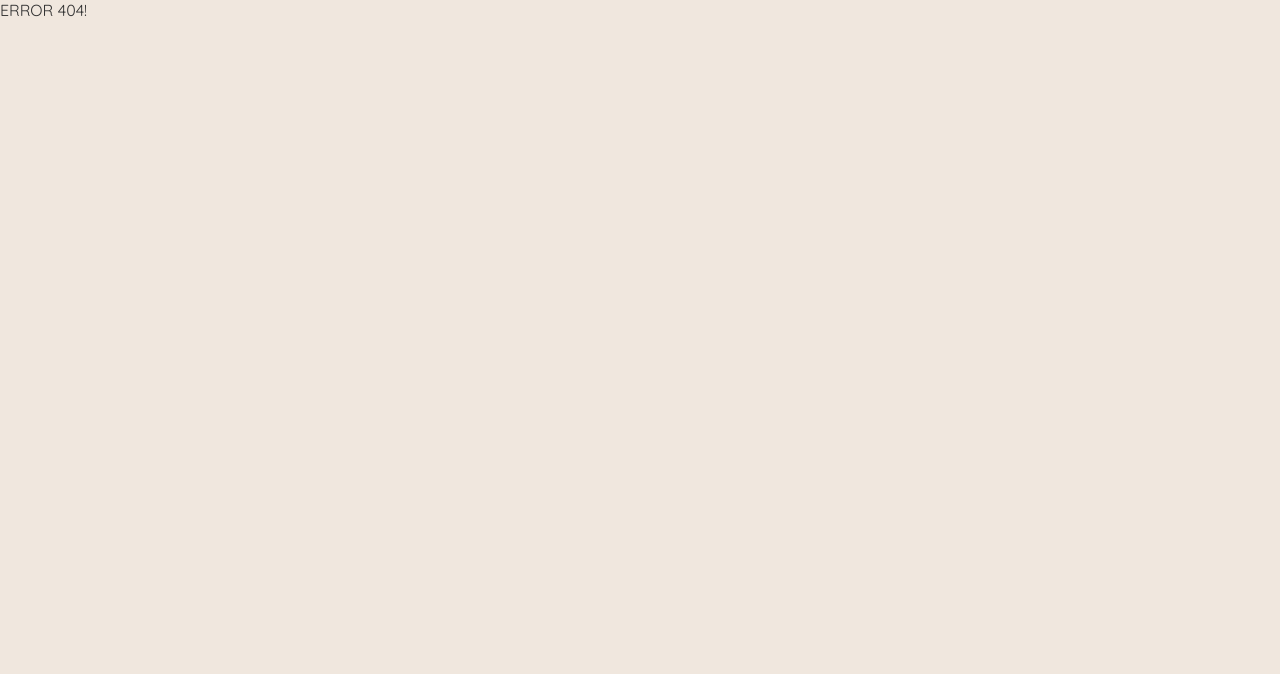
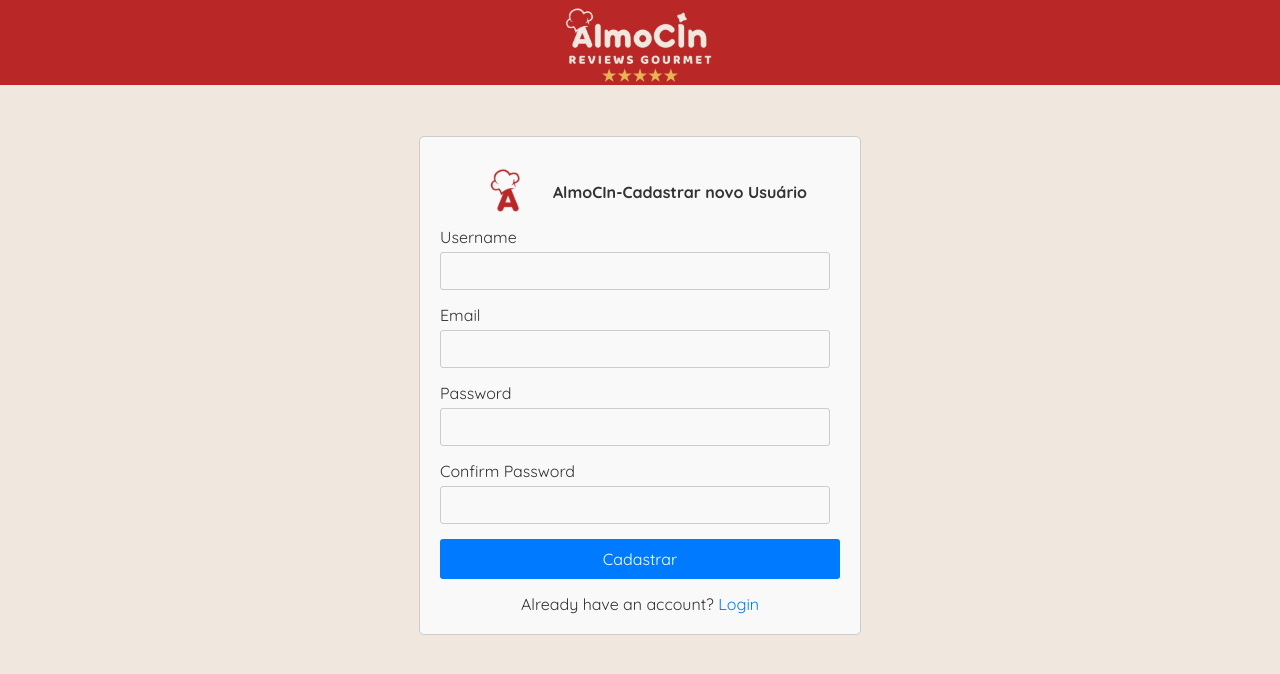
Before and after one commit to Software-Engineering-Assistantship/ess-base-project, a React (Create React App) app in the folder frontend/: page /signup in a window 1280 px wide. Before the commit this address had no page. Shown: the top 674 px of the page. Built offline with nearby package versions, Linux system fonts and the light colour scheme.

Commit message:
feat(user): add user sign up page

```diff
--- a/frontend/src/index.js
+++ b/frontend/src/index.js
@@ -10,6 +10,7 @@ import RestaurantCreate from './routes/RestaurantCreate'
 import ErrorPage from './routes/ErrorPage'
 import LandingPage from './routes/landingpage/LandingPage'
 import Login from './routes/login/login'
+import Signup from './routes/signup/Signup'
 const router = createBrowserRouter([
   {
     path:"/",
@@ -35,6 +36,10 @@ const router = createBrowserRouter([
       {
         path: "/login",
         element: <Login />
+      },
+      {
+        path: "/signup",
+        element: <Signup />
       }
     ]
   }
--- a/frontend/src/routes/landingpage/LandingPage.js
+++ b/frontend/src/routes/landingpage/LandingPage.js
@@ -20,7 +20,7 @@ const LandingPage = () => {
         <div className="main-content">
                 <h1 className="title">O melhor site de reviews gastronômicas do Brasil!</h1>
                 <img src={logo2} alt="logo2" className="logo2"/>
-                <button className="sign-in-button" onClick={handleSignIn}>Cadastre-se Já!!</button>
+                <Link to="/signup" className="sign-up-button">Cadastre-se Já!!</Link>
                 <p className="login-link"><Link to="/login" className="blue-text">Já possui conta?</Link></p>
 
             </div>
--- a/frontend/src/routes/login/login.js
+++ b/frontend/src/routes/login/login.js
@@ -4,6 +4,7 @@ import { useState, useEffect } from "react"
 import '../../style/Login.css'
 import React from "react"
 import logo from "../../assets/logo.svg";
+import logo3 from "../../assets/logo3.svg";
 const API_BASE = "http://localhost:3001"
 
 const Login = () => {
@@ -18,10 +19,10 @@ const Login = () => {
         <div className="main-content">
         <p  className="title">Login</p>
         <div className="line"></div>
-        <p className="name">Usuário</p>
+        <p className="name">Email</p>
         <input
                     type="text"
-                    placeholder="Nome de usuário"
+                    placeholder="Email"
                     value={username}
                     onChange={(e) => setUsername(e.target.value)}
                     className="input-field"
@@ -34,7 +35,7 @@ const Login = () => {
                     onChange={(e) => setPassword(e.target.value)}
                     className="input-field"
                 />
-        <p className="login-link"><Link to="/login" className="blue-text">Não possui conta?</Link></p>
+        <p className="login-link"><Link to="/Signup" className="blue-text">Não possui conta?</Link></p>
         </div>
 
 
--- /dev/null
+++ b/frontend/src/routes/signup/Signup.js
@@ -0,0 +1,70 @@
+import { Link } from "react-router-dom";
+import { useParams } from "react-router-dom"
+import { useState, useEffect } from "react"
+import '../../style/Signup.css'
+import React from "react"
+import logo from "../../assets/logo.svg";
+import logo2 from "../../assets/logo2.svg";
+import logo3 from "../../assets/logo3.svg";
+const API_BASE = "http://localhost:3001"
+
+const Signup = () => {
+    const [formData, setFormData] = useState({
+        username: '',
+        email: '',
+        password: '',
+        confirmPassword: ''
+    });
+
+    const handleChange = (e) => {
+        const { name, value } = e.target;
+        setFormData(prevState => ({
+            ...prevState,
+            [name]: value
+        }));
+    };
+
+    const handleSubmit = (e) => {
+        e.preventDefault();
+        // You can add form submission logic here, like sending a request to your backend API
+        console.log("Form submitted:", formData);
+    };
+
+    return (
+        <div>
+        <div className="headerinicial">
+                <img src={logo} alt="logo" className="logo" />
+        </div>
+        <div className="signup-container">
+            <form className="signup-form" onSubmit={handleSubmit}>
+                <div className="headersignup">
+                  <img src={logo3} alt="logo3" className="logo3"/>
+                  <h2 >AlmoCIn-Cadastrar novo Usuário</h2>
+
+                </div>
+
+                <div className="form-group">
+                    <label htmlFor="username">Username</label>
+                    <input type="text" id="username" name="username" value={formData.username} onChange={handleChange} />
+                </div>
+                <div className="form-group">
+                    <label htmlFor="email">Email</label>
+                    <input type="email" id="email" name="email" value={formData.email} onChange={handleChange} />
+                </div>
+                <div className="form-group">
+                    <label htmlFor="password">Password</label>
+                    <input type="password" id="password" name="password" value={formData.password} onChange={handleChange} />
+                </div>
+                <div className="form-group">
+                    <label htmlFor="confirmPassword">Confirm Password</label>
+                    <input type="password" id="confirmPassword" name="confirmPassword" value={formData.confirmPassword} onChange={handleChange} />
+                </div>
+                <button type="submit">Cadastrar</button>
+                <p>Already have an account? <Link to="/login">Login</Link></p>
+            </form>
+        </div>
+        </div>
+    );
+}
+
+export default Signup
--- a/frontend/src/style/LandingPage.css
+++ b/frontend/src/style/LandingPage.css
@@ -17,16 +17,18 @@
     justify-content: center;
 }
 
-.sign-in-button {
+.sign-up-button {
   background-color: #B92727; /* Blue color for button */
   color: white; /* White text color */
   border: none; /* No border */
-  padding: 15px 30px; /* Padding for button */
+  padding: 10px 10px; /* Padding for button */
   font-size: 40px; /* Font size */
   cursor: pointer; /* Cursor style */
   border-radius: 8px; /* Rounded corners */
   transition: background-color 0.3s ease;
-  margin-top: 110px;
+  margin-top: 90px;
+  width: 25%;
+  text-decoration: none; /* Remove underline */
 
 }
 
--- a/frontend/src/style/Login.css
+++ b/frontend/src/style/Login.css
@@ -23,14 +23,21 @@
     text-align: center; /* Center align the title */
     margin-top:35px;
     color: #1c1b1b;
+    background-color: #F0E7DE;
   }
 
+  .name{
+    background-color: #F0E7DE;
+  }
+  .password{
+    background-color: #F0E7DE;
+  }
 .main-content {
     display: flex;
     justify-content: center;
     align-items: center;
     flex-direction: column;
-
+    background-color: #F0E7DE;
     text-align: center; /* Center align the content */
     margin-top: 20px;
   }
@@ -45,6 +52,7 @@
   .login-link .blue-text {
     color: #007bff;
     text-decoration: none;
+    background-color: #F0E7DE;
   }
 
   .login-link .blue-text:hover {
@@ -60,9 +68,13 @@
     padding: 10px;
     margin-top: 10px;
     margin-bottom: 10px;
-    border: 1px solid #ccc;
+    border: 1px solid #9FA0A5;
     border-radius: 5px;
     box-sizing: border-box;
     font-size: 16px;
-    background-color: rgb(250, 249, 249);
+    background-color: #F0E7DE;
 }
+
+.left-align {
+  text-align: left;
+}
--- /dev/null
+++ b/frontend/src/style/Signup.css
@@ -0,0 +1,112 @@
+@import url('https://fonts.googleapis.com/css2?family=Quicksand:wght@300;400;500;600;700&display=swap');
+
+/* base styles */
+* {
+  margin: 0;
+  font-family: "Quicksand";
+  color: #333333;
+  background-color: #F0E7DE;
+  font-size: 16px;
+}
+
+.headerinicial{
+    width: 100%;
+    height: 85px;
+    background-color: #B92727;
+    display: flex;
+    justify-content: center;
+}
+
+.signup-container {
+    display: flex;
+    flex-direction: column;
+    align-items: center;
+    justify-content: center;
+    height: 75vh;
+}
+
+.signup-form {
+    width: 400px;
+    padding: 20px;
+    border: 1px solid #ccc;
+    border-radius: 5px;
+    background-color: #f9f9f9;
+}
+
+.signup-form h2 {
+    margin-bottom: 20px;
+    text-align: center;
+    background-color: #f9f9f9;
+}
+
+.form-group {
+    margin-bottom: 15px;
+    background-color: #f9f9f9;
+}
+
+.form-group label {
+    display: block;
+    margin-bottom: 5px;
+    background-color: #f9f9f9;
+}
+
+.form-group input {
+    width: calc(100% - 10px); /* Adjust width to subtract padding */
+    padding: 8px;
+    border: 1px solid #ccc;
+    border-radius: 3px;
+    background-color: #f9f9f9;
+    box-sizing: border-box; /* Ensure padding is included in the width */
+}
+
+.headersignup {
+    display: flex;
+    align-items: center; /* Vertically center items */
+    justify-content: center; /* Center items horizontally */
+    padding: 10px; /* Add padding for spacing */
+    background-color: #f9f9f9;
+}
+
+.logo3 {
+    width: 70px;
+    height: 50px;
+    margin-right: 10px; /* Adjust margin to move logo to the left */
+    background-color: #f9f9f9;
+}
+
+.headersignup h2 {
+    margin: 0; /* Remove default margin */
+}
+
+button {
+    width: 100%;
+    padding: 10px;
+    background-color: #007bff;
+    border: none;
+    border-radius: 3px;
+    color: #fff;
+    cursor: pointer;
+
+}
+
+button:hover {
+    background-color: #0056b3;
+}
+
+p {
+    margin-top: 15px;
+    text-align: center;
+    background-color: #f9f9f9;
+}
+
+p a {
+    color: #007bff;
+    text-decoration: none;
+    background-color: #f9f9f9;
+}
+
+p a:hover {
+    text-decoration: underline;
+
+
+}
```
Also changed, not shown: frontend/src/assets/logo3.svg (added).
